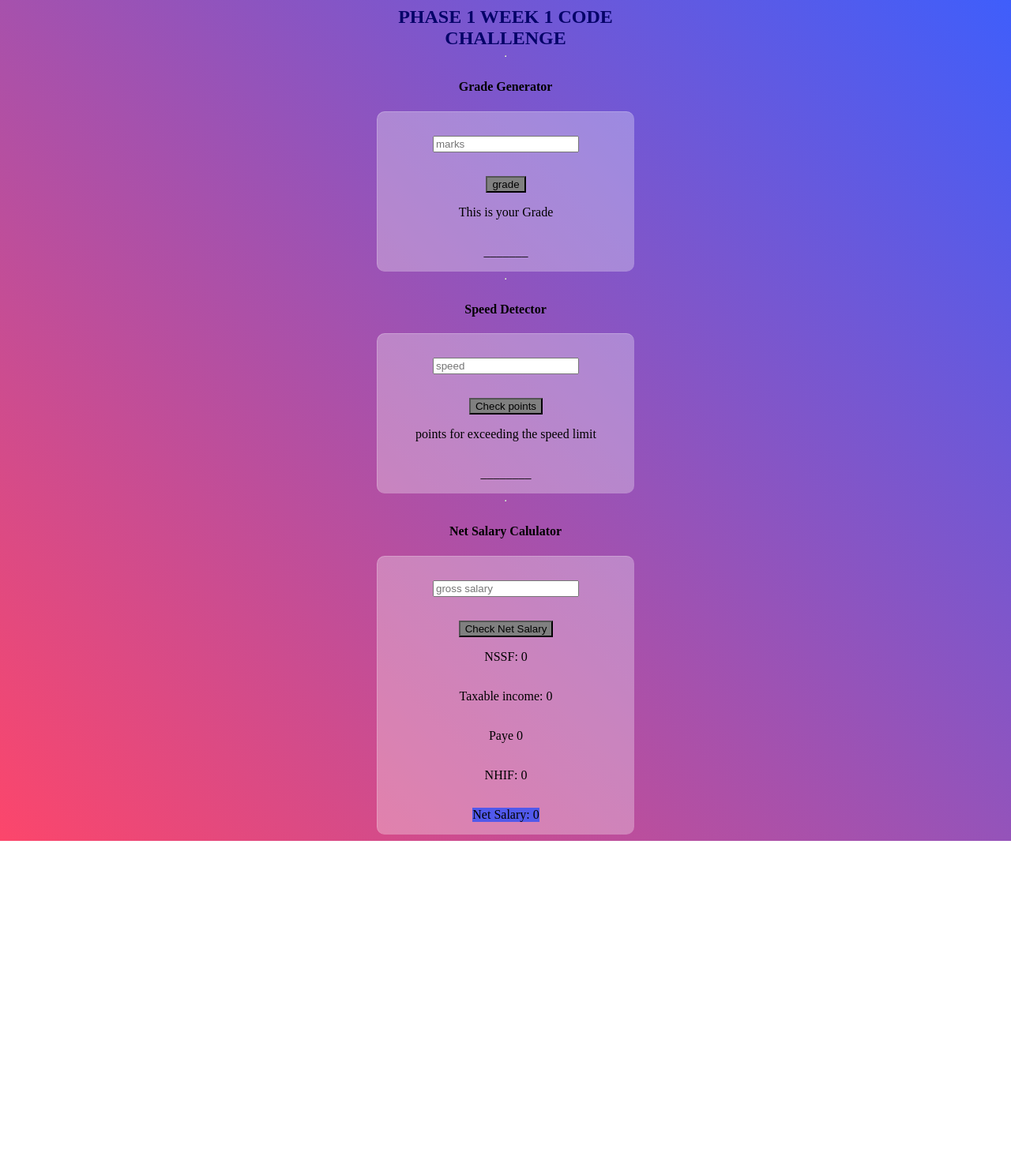
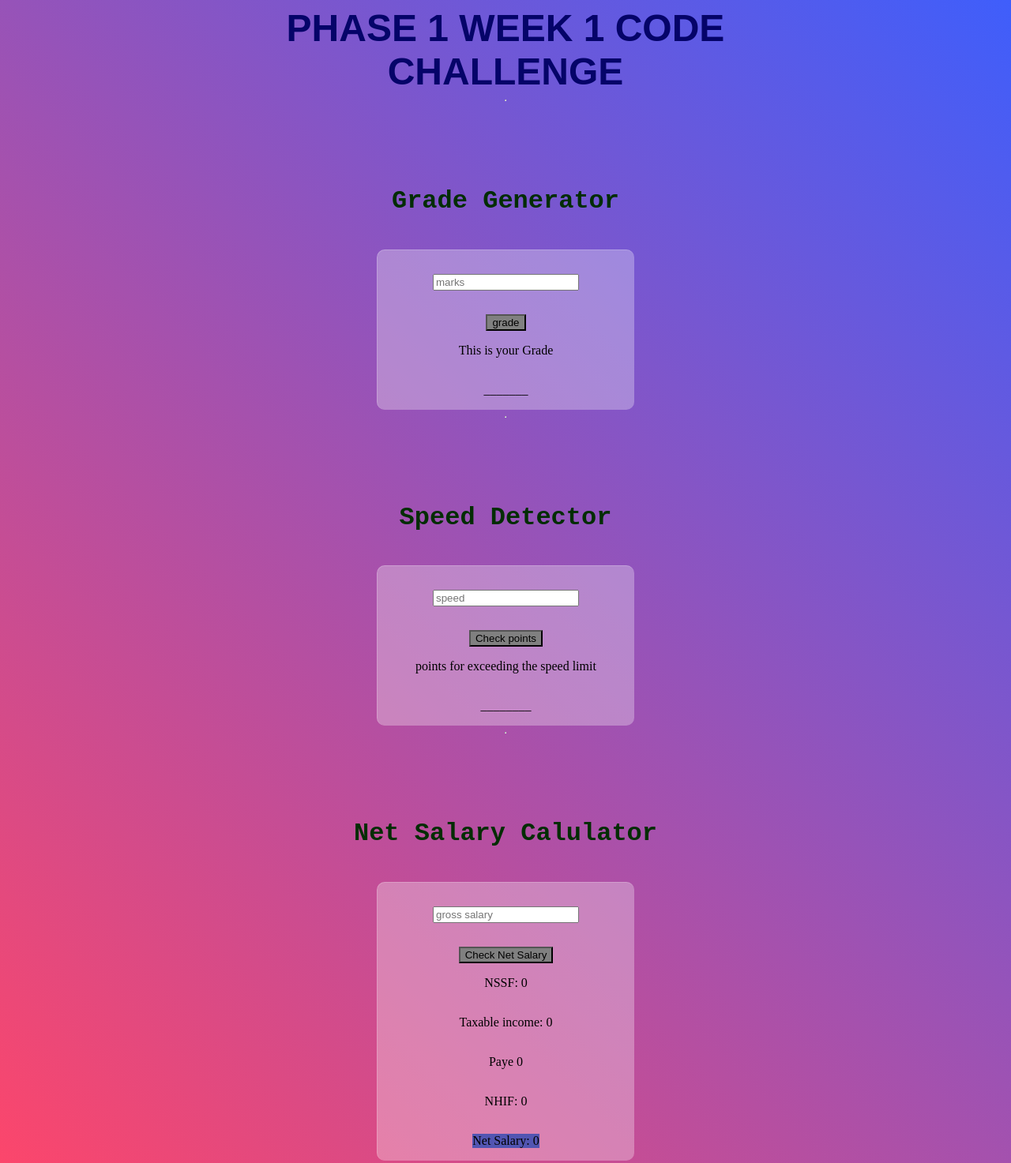
Before and after one commit to Jobwawesh/code-challenge-week-1, a website: page index.html in a window 1280 px wide. Shown: the top 1473 px of the page at 79% size. Before the commit the page ends 1065 px from the top, so only its background shows below. Drawn offline with Linux system fonts and the light colour scheme.

Commit message:
updated code challenge

```diff
--- a/main.css
+++ b/main.css
@@ -17,6 +17,9 @@ body{
 }
 #home h1{
     width: 70%;
+    font-size: 3rem;
+    font-weight: 600;
+    font-family: Arial, 'Franklin Gothic Medium', 'Arial Narrow', Arial, sans-serif;
   margin: auto;
   text-align: center;
   color: rgb(5, 4, 105);
@@ -43,7 +46,15 @@ button{
   background-color:grey;
 }
 #netSalary{
-  background-color: rgb(81, 89, 235);
-  color: black;
+  background-color: rgb(82, 85, 178);
   font-weight: 500;
+  font-display: white;
+  justify-content: center;
+
 }
+h4{
+  font-size: 2rem;
+  font-family: 'Courier New', Courier, monospace;
+  color: rgb(3, 45, 4);
+  margin-top: 100px;
+}
```
